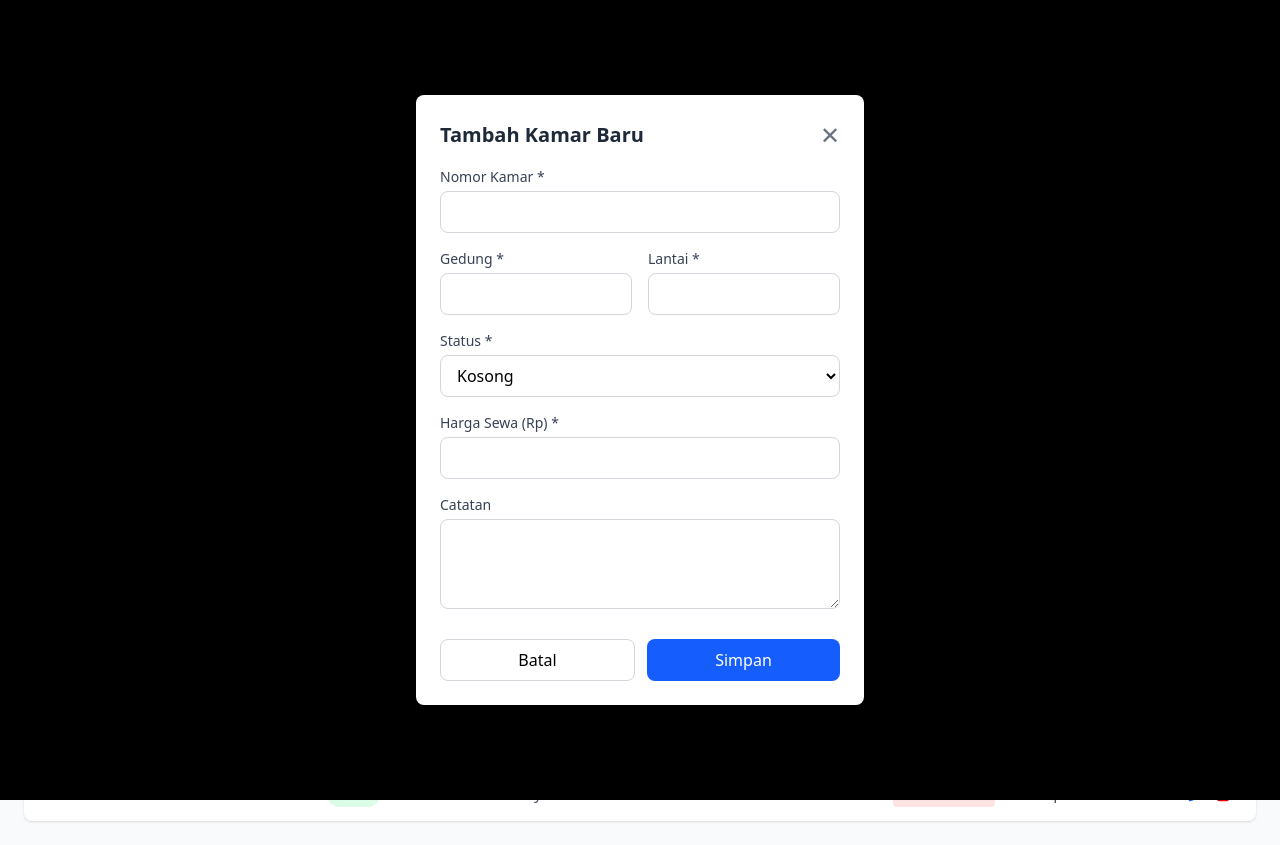
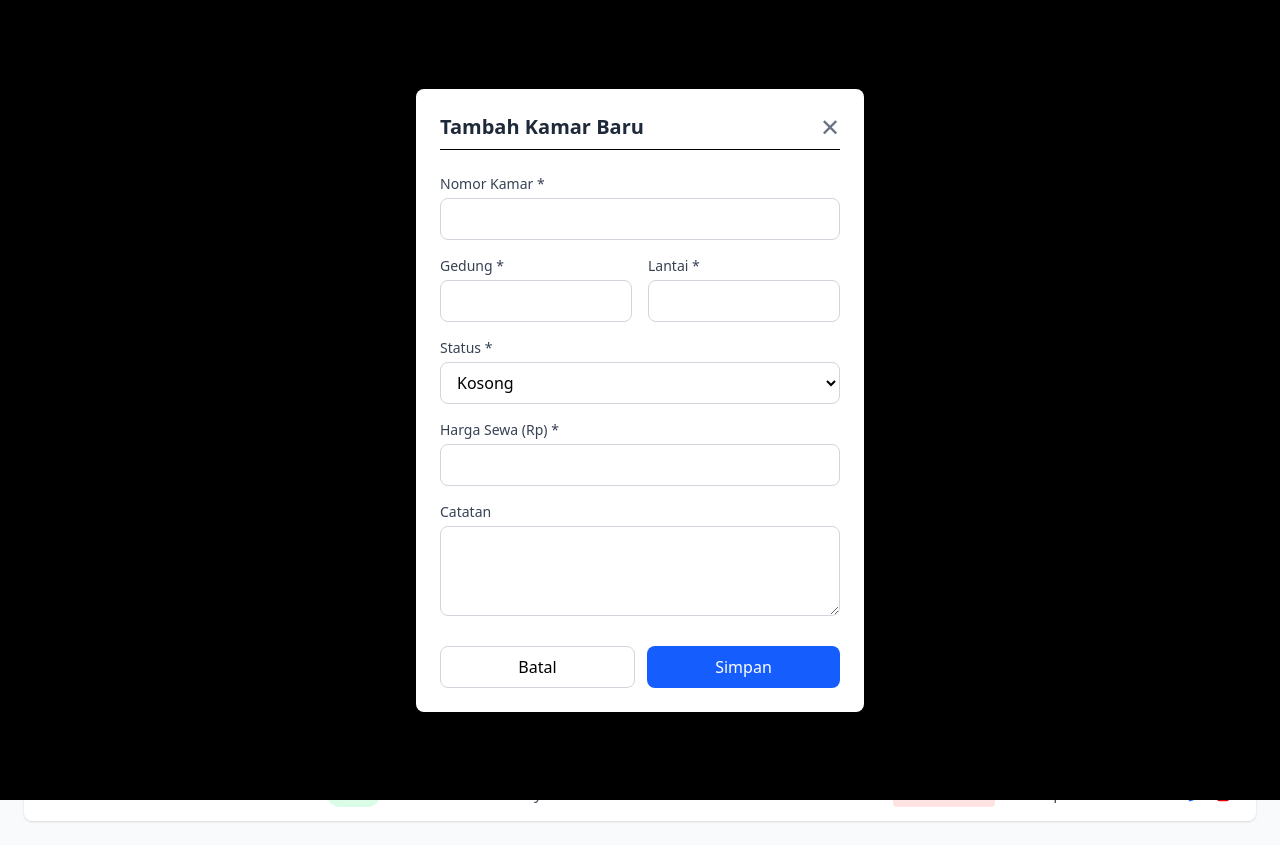
Before and after one commit to fadlidagang-jpg/tripleJ, a React (Vite) app: page / in a window 1280 px wide. Both pictures are taken after a click on the button "Tambah Kamar". Built offline with nearby package versions, Linux system fonts and the light colour scheme.

Commit message:
fix modal UI

```diff
--- a/src/components/Modal.tsx
+++ b/src/components/Modal.tsx
@@ -1,5 +1,3 @@
-// src/components/Modal.tsx
-
 import React from 'react';
 
 interface ModalProps {
@@ -13,18 +11,20 @@ const Modal: React.FC<ModalProps> = ({ isOpen, onClose, children, title }) => {
   if (!isOpen) return null;
 
   return (
-    <div className="fixed inset-0 bg-black bg-opacity-50 flex items-center justify-center z-50 p-4">
-      <div className="bg-white rounded-lg max-w-md w-full p-6">
-        <div className="flex justify-between items-center mb-4">
+    <div className="fixed inset-0 bg-black bg-opacity-50 flex items-center justify-center z-50 p-4 overflow-y-auto">
+      <div className="bg-white rounded-lg max-w-md w-full p-6 my-8 max-h-[90vh] overflow-y-auto">
+        <div className="flex justify-between items-center mb-4 sticky top-0 bg-white pb-2 border-b">
           <h3 className="text-xl font-bold text-gray-800">{title}</h3>
           <button
             onClick={onClose}
-            className="text-gray-500 hover:text-gray-700 text-2xl"
+            className="text-gray-500 hover:text-gray-700 text-2xl leading-none"
           >
             ✕
           </button>
         </div>
-        {children}
+        <div className="pt-2">
+          {children}
+        </div>
       </div>
     </div>
   );
```
